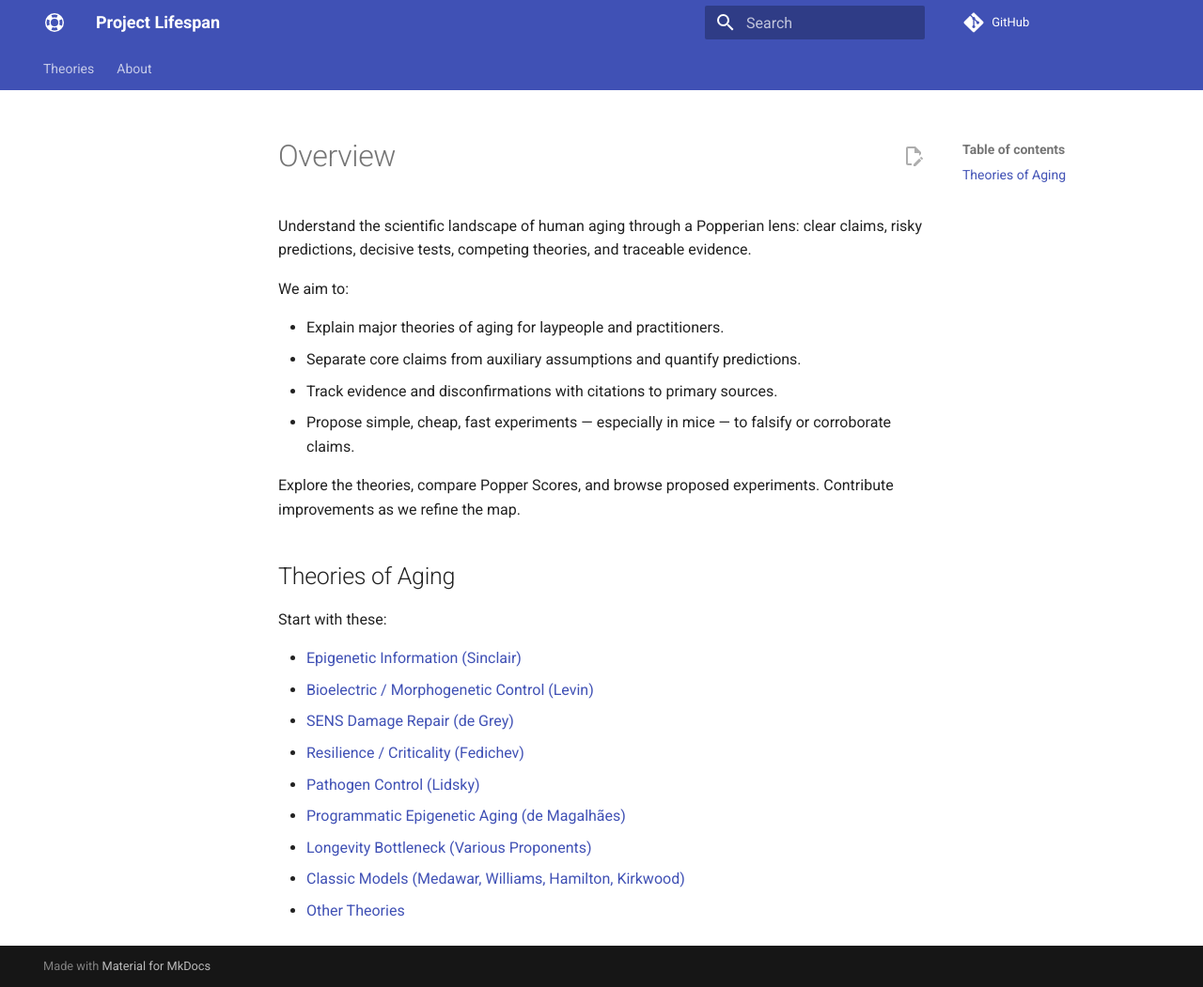
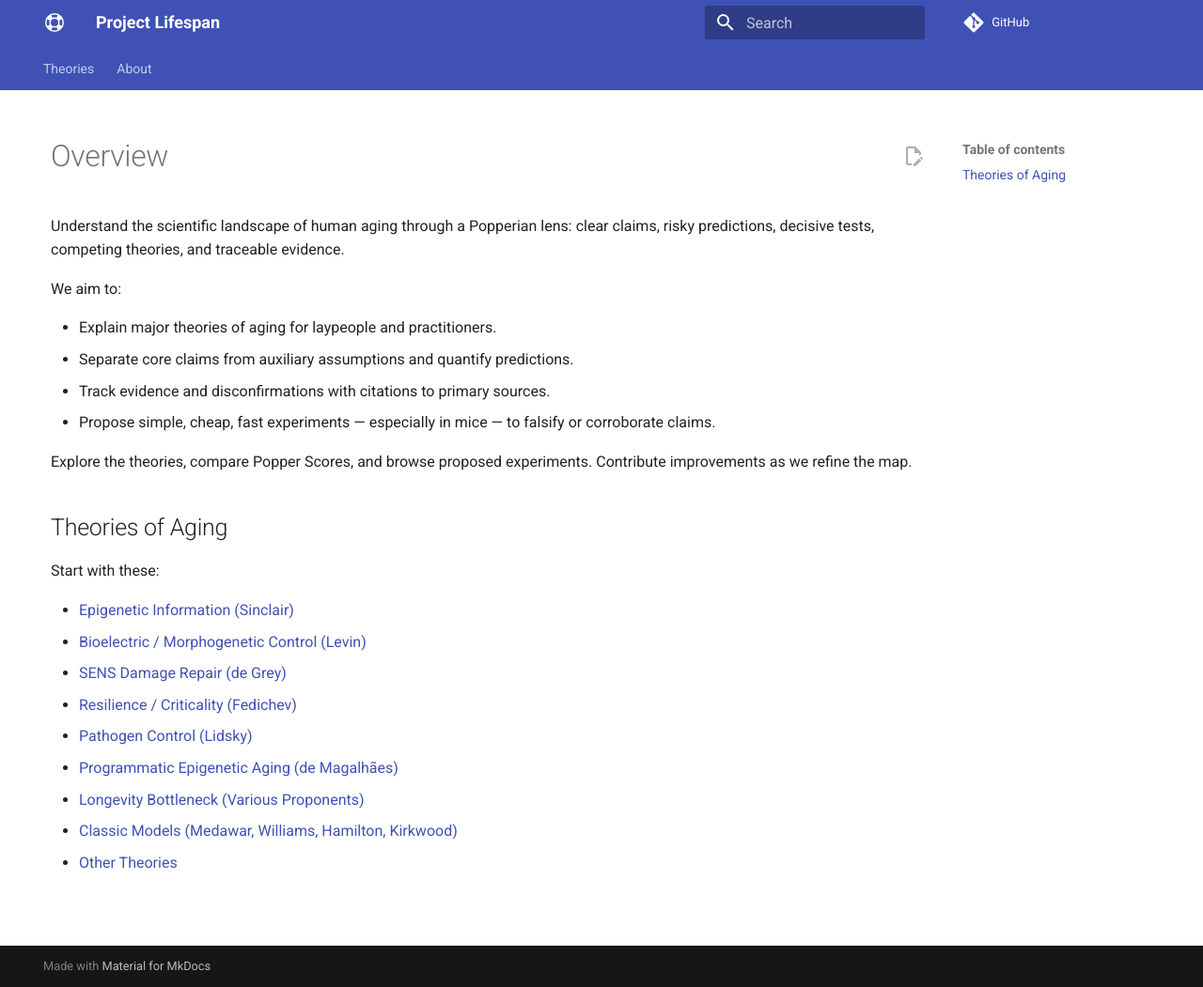
Before and after one commit to djgish485/project-lifespan, an MkDocs documentation site: the page built from docs/index.md, in a window 1280 px wide and 1051 px high. Shown: the whole window at 94% size. Built offline with MkDocs 1.6.1 and Material for MkDocs 9.7.7, drawn with Linux system fonts in a browser that asks for light colours; comment, search, counter and statistics services are not loaded.

Commit message:
style(home): remove left margin by hiding primary sidebar only on homepage

```diff
--- a/docs/assets/css/extra.css
+++ b/docs/assets/css/extra.css
@@ -26,3 +26,14 @@
 .ref-popover__summary { margin-bottom: 4px; opacity: 0.9; }
 .ref-popover a { color: var(--md-accent-fg-color); text-decoration: none; }
 .ref-popover a:hover { text-decoration: underline; }
+
+/* Homepage: remove left sidebar margin so content is flush */
+@media screen and (min-width: 60em) {
+  /* Scope to homepage by canonical path suffix */
+  html:has(head link[rel="canonical"][href$="/project-lifespan/"]) body .md-sidebar--primary {
+    display: none !important;
+  }
+  html:has(head link[rel="canonical"][href$="/project-lifespan/"]) body .md-main__inner {
+    grid-template-columns: 0 minmax(0, 1fr) 20rem !important;
+  }
+}
```
